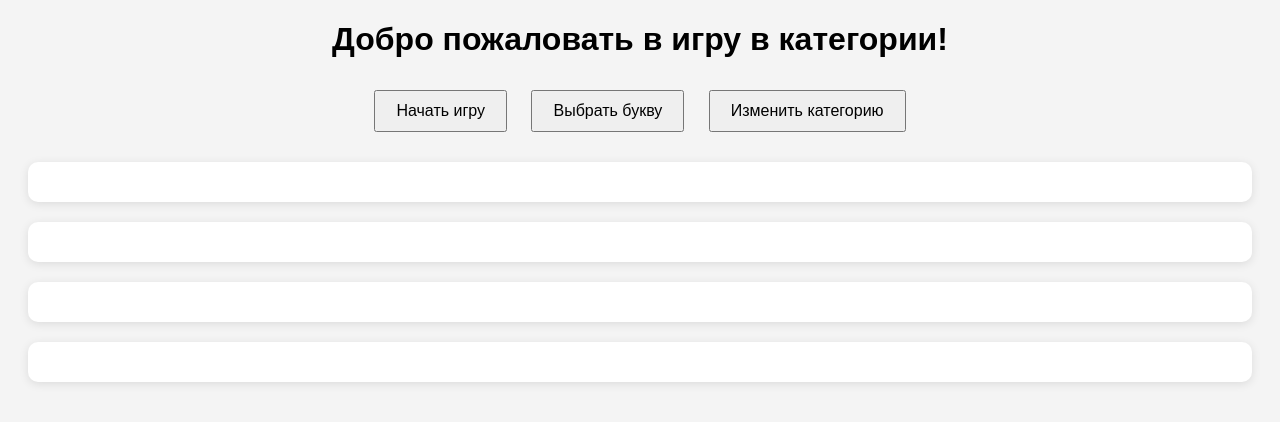
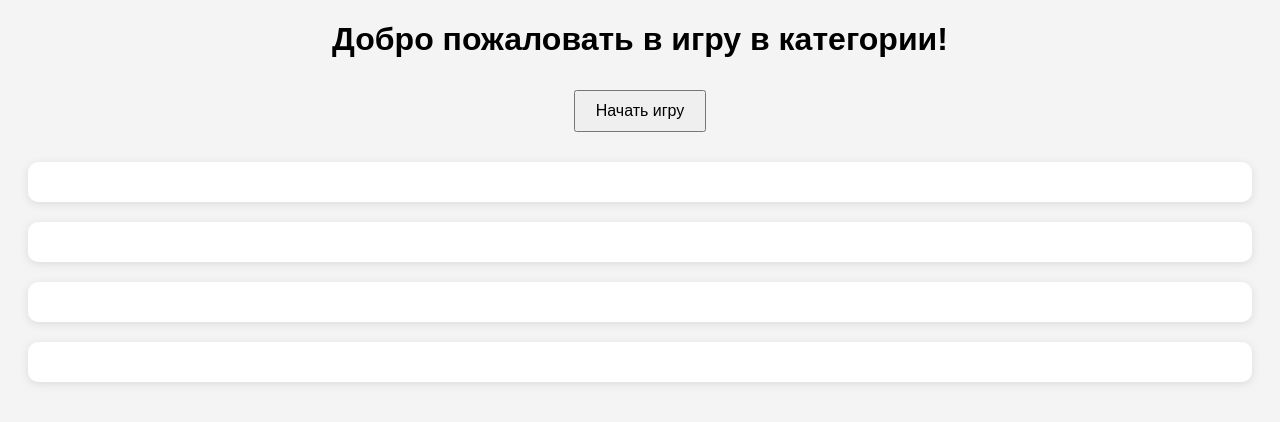
Before and after one commit to dariapolkhovski/game-category, a plain HTML site: page index.html in a window 1280 px wide. Drawn offline with Linux system fonts and the light colour scheme.

Commit message:
Update index.html

```diff
--- a/index.html
+++ b/index.html
@@ -38,9 +38,9 @@
 </head>
 <body>
     <h1>Добро пожаловать в игру в категории!</h1>
-    <button onclick="startGame()">Начать игру</button>
-    <button onclick="chooseLetter()">Выбрать букву</button>
-    <button onclick="changeCategory()">Изменить категорию</button>
+    <button id="startGameBtn" onclick="startGame()">Начать игру</button>
+    <button id="chooseLetterBtn" onclick="chooseLetter()" style="display: none;">Выбрать букву</button>
+    <button id="changeCategoryBtn" onclick="changeCategory()" style="display: none;">Изменить категорию</button>
 
     <div id="categories"></div>
     <div id="letter"></div>
@@ -77,7 +77,9 @@
                 selectedCategories = getRandomCategories();
                 const categoriesDiv = document.getElementById('categories');
                 categoriesDiv.innerHTML = "<h2>Категории:</h2><ul>" + selectedCategories.map(cat => "<li>" + cat + "</li>").join("") + "</ul>";
-                startTimer();
+                document.getElementById('startGameBtn').style.display = 'none';
+                document.getElementById('chooseLetterBtn').style.display = 'inline';
+                document.getElementById('changeCategoryBtn').style.display = 'inline';
             });
         }
 
@@ -114,6 +116,7 @@
                 answersDiv.innerHTML += <label>${category}: <input type="text" id="answer${index}" /></label><br>;
             });
             answersDiv.innerHTML += <button onclick="checkAnswers()">Проверить ответы</button>;
+            startTimer();
         }
 
         function checkAnswers() {
@@ -164,7 +167,8 @@
         }
 
         function changeCategory() {
-            selectedCategories = getRandomCategories();
+            const newCategories = getRandomCategories();
+            selectedCategories = newCategories;
             const categoriesDiv = document.getElementById('categories');
             categoriesDiv.innerHTML = "<h2>Новые категории:</h2><ul>" + selectedCategories.map(cat => "<li>" + cat + "</li>").join("") + "</ul>";
         }
```
